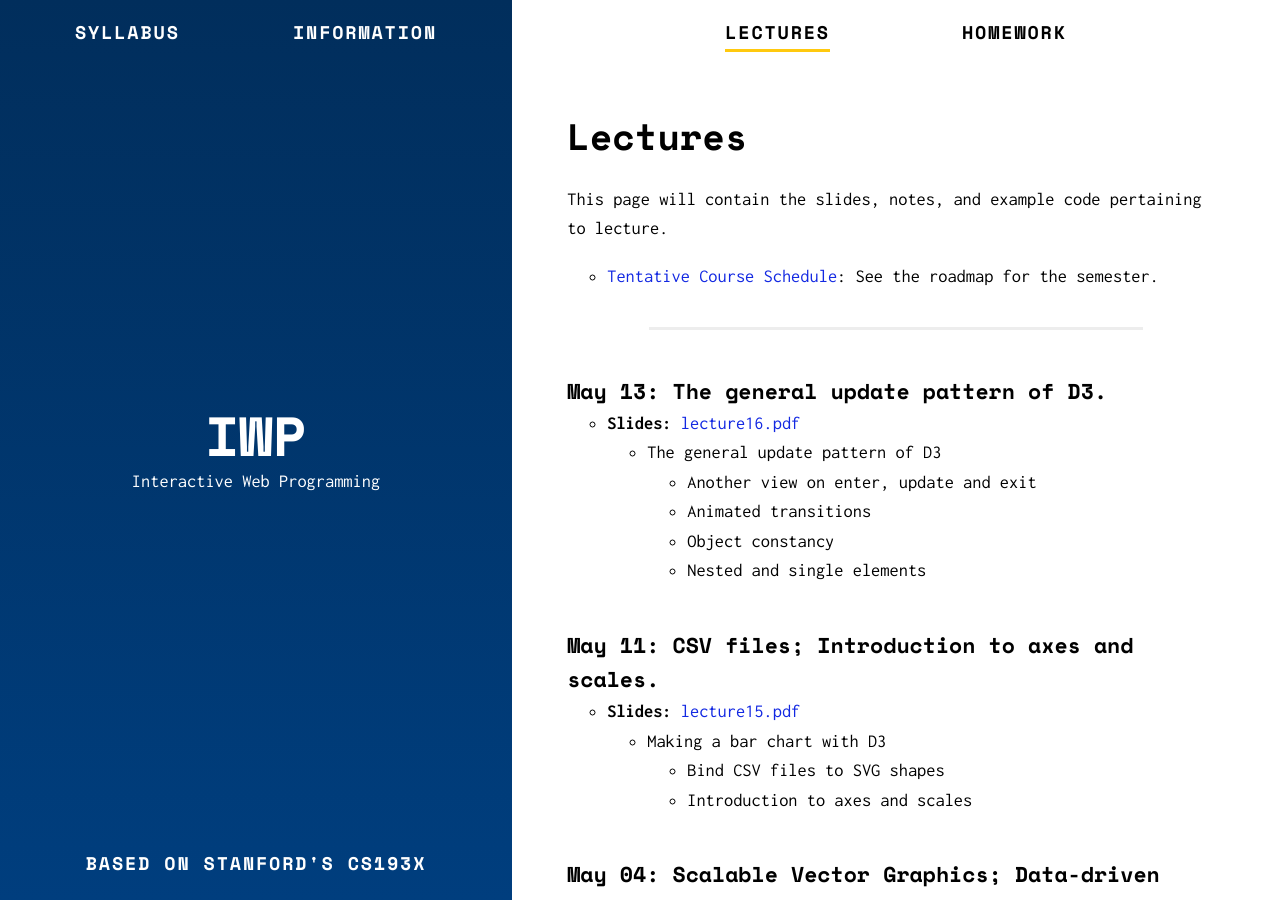
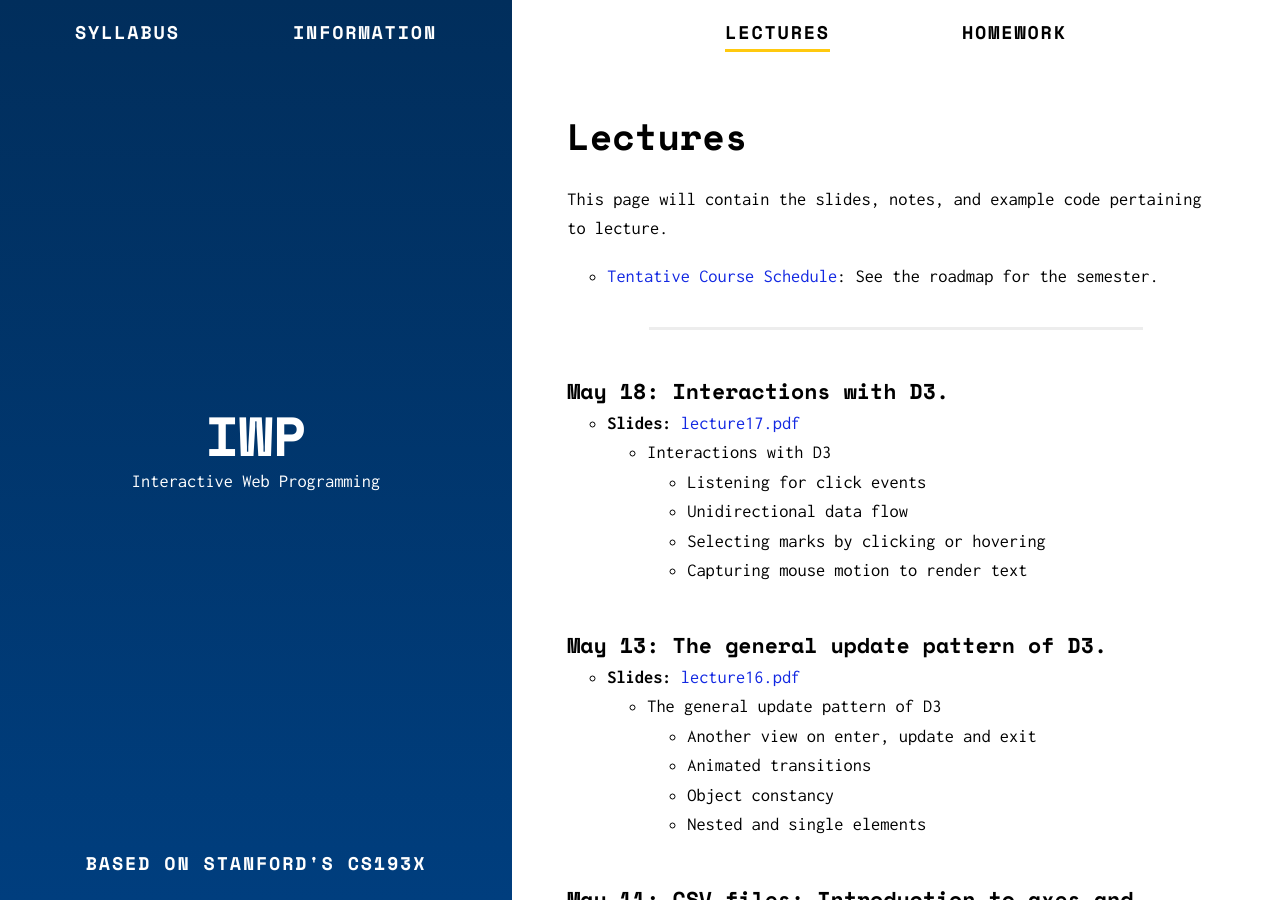
Before and after one commit to murilocamargos/iwp, a Jekyll site: the page built from lectures.md, in a window 1280 px wide and 900 px high. Built offline with Jekyll 4.4.1, drawn with Linux system fonts in a browser that asks for light colours.

Commit message:
Adiciona aula 17

```diff
--- a/lectures.md
+++ b/lectures.md
@@ -10,6 +10,15 @@ This page will contain the slides, notes, and example code pertaining to lecture
 * [Tentative Course Schedule]({{ site.baseurl }}/syllabus): See the roadmap for the semester.
 
 ---
+
+
+### May 18: Interactions with D3.
+- **Slides:** [lecture17.pdf]({{ site.baseurl }}/lectures/lecture17.pdf)
+  - Interactions with D3
+    - Listening for click events
+    - Unidirectional data flow
+    - Selecting marks by clicking or hovering
+    - Capturing mouse motion to render text
 
 
 ### May 13: The general update pattern of D3.
```
Also changed, not shown: install-node.md (added, +79 -0 lines), assets/images/install-node/download_page.png (added), assets/images/install-node/http-server-browser.png (added), assets/images/install-node/http-server.png (added), assets/images/install-node/node-repl.png (added), assets/images/install-node/node-version.png (added), assets/images/install-node/npm.png (added), 1 other file.
